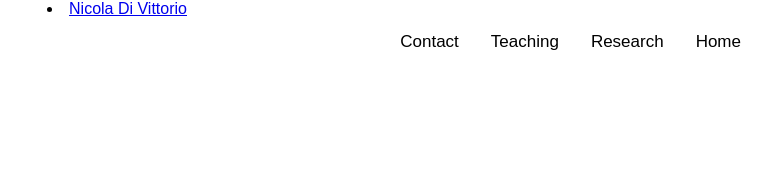
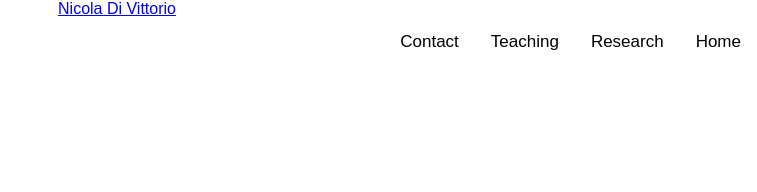
Before and after one commit to Carneade/carneade.github.io, a Jekyll site: the page built from README.md, in a window 1280 px wide. Shown: the top 192 px of the page, without its empty margins (523-1280 px from the left). Built offline with Jekyll 4.4.1, drawn with Linux system fonts in a browser that asks for light colours; our own code applies the rules of GitHub Pages for plain Markdown files.

Commit message:
Update default.html

```diff
--- a/_layouts/default.html
+++ b/_layouts/default.html
@@ -34,11 +34,9 @@ body {
 
   <body>
     <nav class="sticky navbar" style="text-align: center;">
-            <li class="navbar-name">
+
                 <a href="#about">Nicola Di Vittorio</a>
-            </li>
-        </ul>
-        </ul>
+
     <!-- Primary Page Layout
     –––––––––––––––––––––––––––––––––––––––––––––––––– --></nav>
 <div class="topnav">
```
